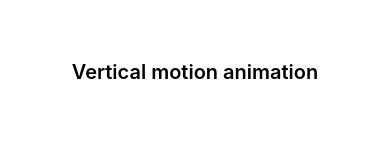
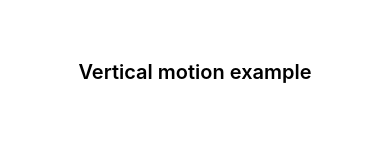
Before and after one commit to ck3g/RNAnimationExamples, a React Native app: screen / in a window 390 px wide. Shown: the top 160 px of the page. Built offline with nearby package versions, Linux system fonts and the light colour scheme.

Commit message:
Refactor the way of rendering example components

```diff
--- a/App.js
+++ b/App.js
@@ -1,20 +1,31 @@
 import React from 'react';
 import { StyleSheet, Text, View, TouchableOpacity } from 'react-native';
-import { VerticalMotionExample } from './examples';
+import {
+  VerticalMotionExample,
+} from './examples';
+
+const examples = {
+  verticalMotion: {
+    title: 'Vertical motion example',
+    component: VerticalMotionExample
+  }
+}
 
 export default class App extends React.Component {
   state = {
-    title: 'Animation examples'
+    currentExample: 'verticalMotion'
   }
 
   render() {
+    const { title, component } = examples[this.state.currentExample];
+
     return (
       <View style={styles.container}>
         <View style={styles.header}>
-          <Text style={styles.headerText}>{this.state.title}</Text>
+          <Text style={styles.headerText}>{title}</Text>
         </View>
 
-        <VerticalMotionExample setExampleTitle={(title) => this.setState({ title })}/>
+        { React.createElement(component) }
       </View>
     );
   }
--- a/examples/VerticalMotionExample.js
+++ b/examples/VerticalMotionExample.js
@@ -1,7 +1,5 @@
 import React from 'react';
 import { Animated, View } from 'react-native';
-
-const TITLE = 'Vertical motion animation';
 
 class VerticalMotionExample extends React.Component {
   state = {
@@ -9,8 +7,6 @@ class VerticalMotionExample extends React.Component {
   }
 
   componentDidMount() {
-    this.props.setExampleTitle(TITLE);
-
     Animated.timing(
       this.state.animation,
       {
```
